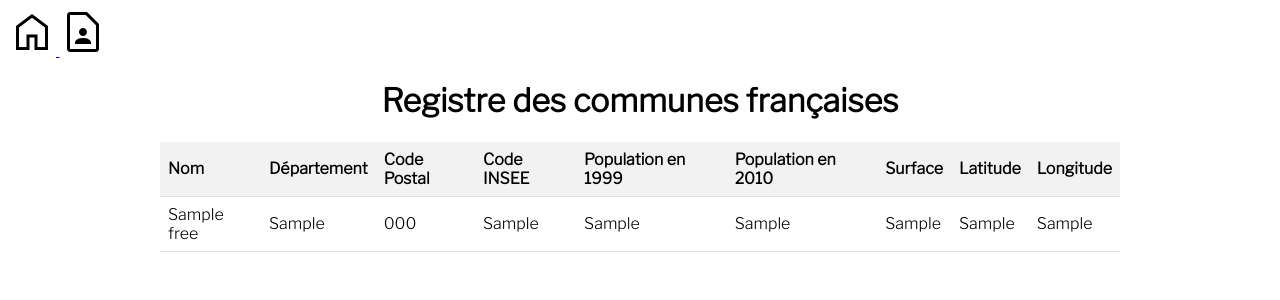
After one commit to kevmorlo/annuaireCommunesFrancaises, a PHP site: page /static/php/commune.php?id=1 in a window 1280 px wide. The commit adds this page. Shown: the top 300 px of the page. Run offline with PHP 8.4, Linux system fonts and the light colour scheme; tables that the repository leaves empty or names only in its code hold one stand-in row (values such as "Sample post").

Commit message:
Ajout de commune.php avec les détails de chaque commune

```diff
--- a/static/css/style.css
+++ b/static/css/style.css
@@ -5,7 +5,6 @@ body{
 
 h1{
     text-align: center;
-    margin: 0;
 }
 
 table,
--- /dev/null
+++ b/static/php/commune.php
@@ -0,0 +1,47 @@
+<?php
+// Initialisation
+session_start();
+require "./conn_BDD.php";
+require "./base.php";
+
+// On détermine l'id de la commune
+$id = $_GET['id'];
+
+// Récupération des données de la base de données
+$assertion = $dbh->prepare("SELECT ville_id, ville_nom, ville_departement, ville_code_postal, ville_code_commune, ville_population_1999, ville_population_2010, ville_surface, ville_latitude_deg, ville_longitude_deg FROM villes_france_free WHERE ville_id = $id");
+$assertion->execute();
+$resultat = $assertion->fetchAll(PDO::FETCH_ASSOC);
+?>
+<body>
+    <h1 class="communes-h1">Registre des communes françaises</h1>
+    <div class="container">
+        <table class="communes-table">
+            <tbody>
+                <tr> <!-- Première ligne du tableau -->
+                    <th>Nom</th>
+                    <th>Département</th>
+                    <th>Code Postal</th>
+                    <th>Code INSEE</th>
+                    <th>Population en 1999</th>
+                    <th>Population en 2010</th>
+                    <th>Surface</th>
+                    <th>Latitude</th>
+                    <th>Longitude</th>
+                </tr>
+                <?php foreach($resultat as $ligne){ ?>
+                <tr><a href="commune.php?id=<?= $ligne['ville_id'] ?>"></a> <!-- Contenu de la base de données -->
+                    <td><?= $ligne['ville_nom'] ?></td>
+                    <td><?= $ligne['ville_departement'] ?></td>
+                    <td><?= $ligne['ville_code_postal'] ?></td>
+                    <td><?= $ligne['ville_code_commune'] ?></td>
+                    <td><?= $ligne['ville_population_1999'] ?></td>
+                    <td><?= $ligne['ville_population_2010'] ?></td>
+                    <td><?= $ligne['ville_surface'] ?></td>
+                    <td><?= $ligne['ville_latitude_deg'] ?></td>
+                    <td><?= $ligne['ville_longitude_deg'] ?></td>
+                </tr>
+                <?php } ?>
+                </tbody>
+        </table>
+    </div>
+</body>
```
Also changed, not shown: static/php/communes.php (+4 -14 lines).
